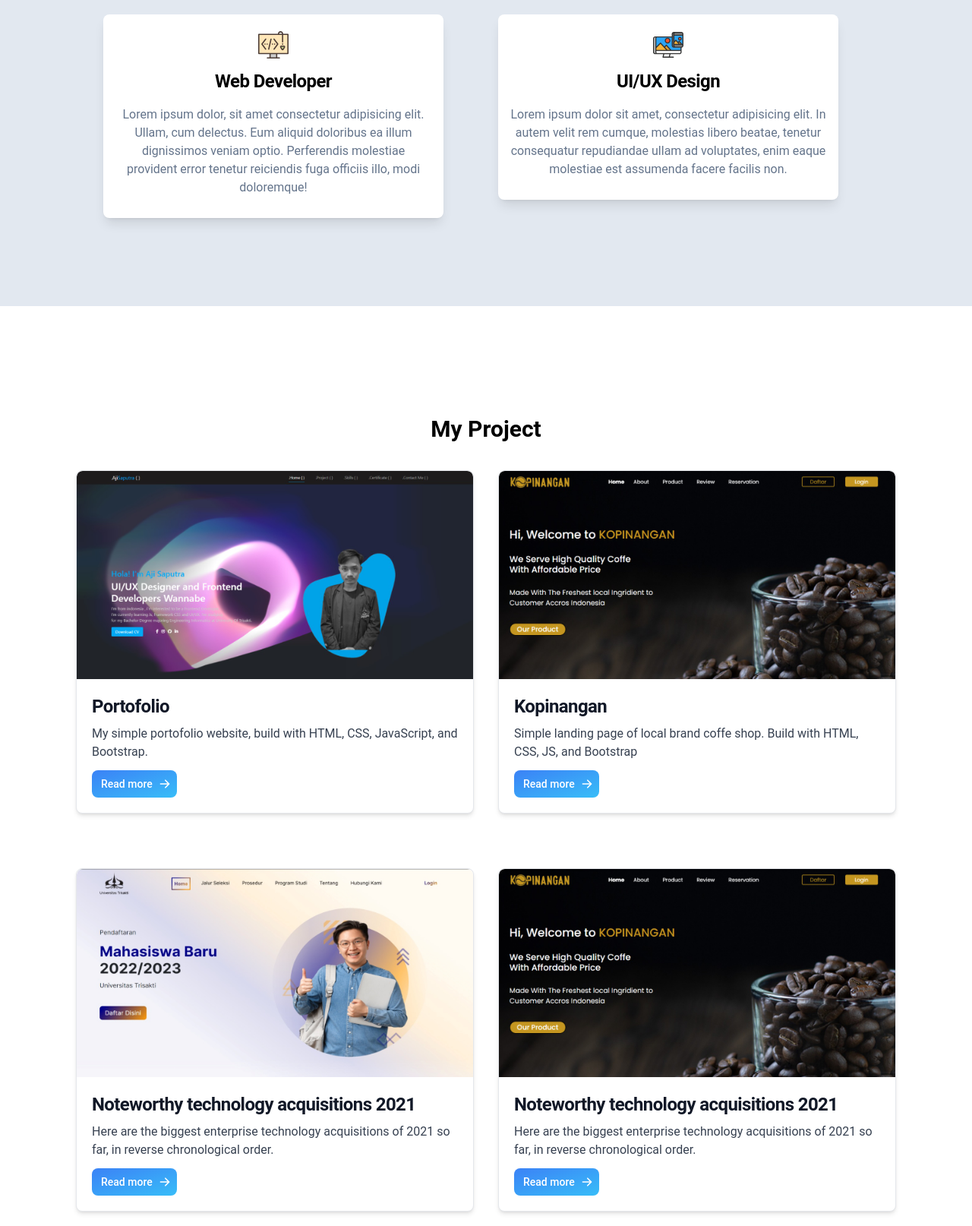
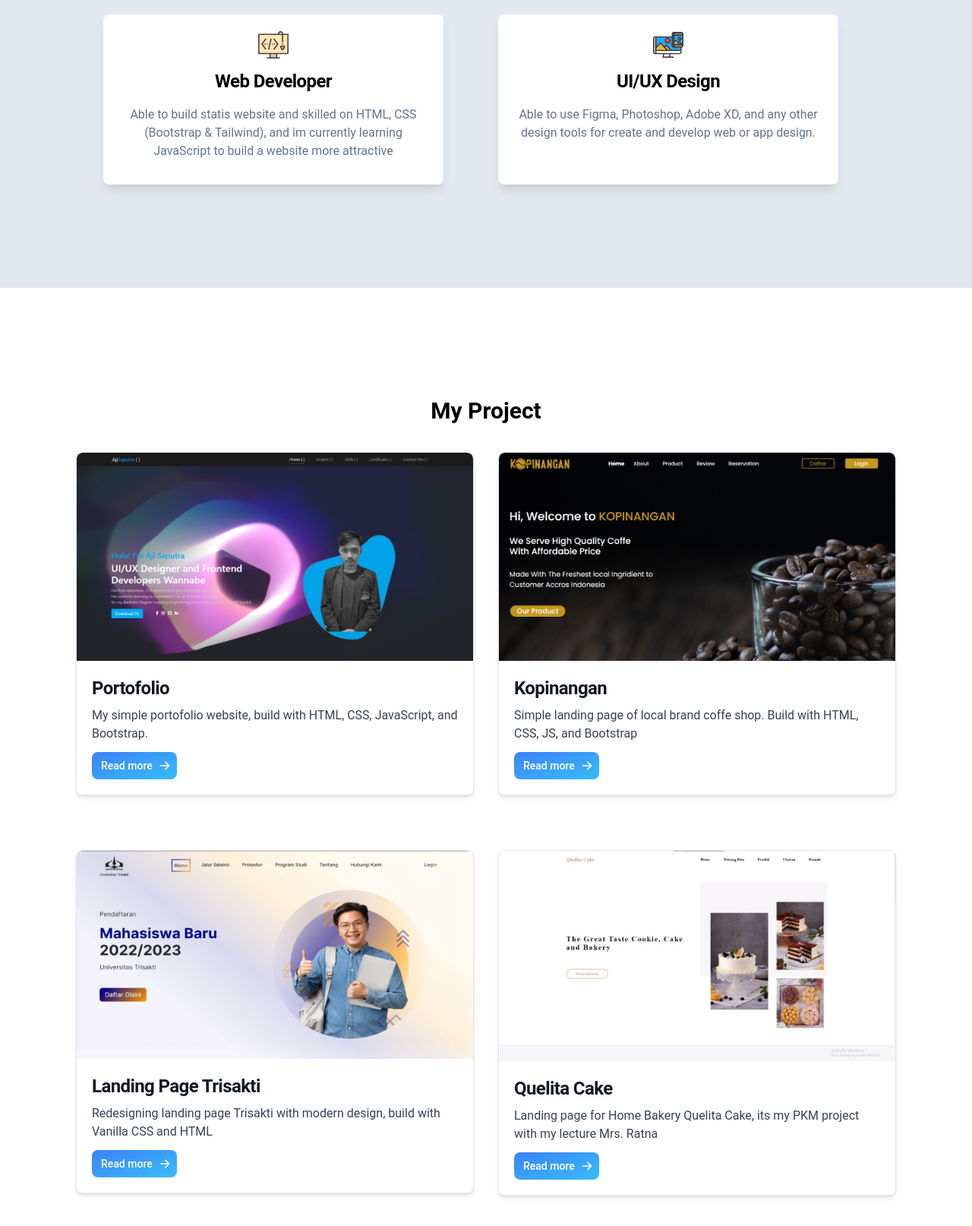
Before and after one commit to CybersFx/My-Portofolio, a website: page index.html in a window 1280 px wide. Shown: the part 854-2468 px from the top of the page at 76% size. Drawn offline with nearby package versions, Linux system fonts and the light colour scheme.

Commit message:
my portofolio

```diff
--- a/index.html
+++ b/index.html
@@ -141,17 +141,17 @@
             </div>
             <div class="flex flex-wrap justify-center w-full xl:mx-auto xl:w-10/12">
                 <div class="mb-5 p-4 md:w-1/2">
-                    <div class="p-4 mb-10 max-w-md item text-center bg-white rounded-lg  shadow-lg relative group hover:bg-gradient-to-bl from-sky-400 to-cyan-300 transition duration-300 ease-in">
+                    <div class="p-4 mb-10 max-w-md h-56 item text-center bg-white rounded-lg  shadow-lg relative group hover:bg-gradient-to-bl from-sky-400 to-cyan-300 transition duration-300 ease-in">
                         <img src="dist/images/webdev.svg" alt="" class="mb-2 w-10 h-10 absolute right-1/2 translate-x-1/2 top-5">
                             <h5 class="mb-4 pt-14 text-2xl font-semibold tracking-tight group-hover:text-white">Web Developer</h5>
-                        <p class="mb-3 font-normal text-slate-500 group-hover:text-slate-100">Lorem ipsum dolor, sit amet consectetur adipisicing elit. Ullam, cum delectus. Eum aliquid doloribus ea illum dignissimos veniam optio. Perferendis molestiae provident error tenetur reiciendis fuga officiis illo, modi doloremque!</p>
+                        <p class="mb-3 font-normal text-slate-500 group-hover:text-slate-100">Able to build statis website and skilled on HTML, CSS (Bootstrap & Tailwind), and im currently learning JavaScript to build a website more attractive</p>
                     </div>
                 </div>
                 <div class="mb-10 p-4 md:w-1/2">
-                    <div class="p-4 mb-10 max-w-md item text-center bg-white rounded-lg  shadow-lg relative group hover:bg-gradient-to-bl from-sky-400 to-cyan-300">
+                    <div class="p-4 mb-10 max-w-md h-56 item text-center bg-white rounded-lg  shadow-lg relative group hover:bg-gradient-to-bl from-sky-400 to-cyan-300">
                         <img src="dist/images/webdesign.svg" alt="" class="mb-2 w-10 h-10 absolute right-1/2 translate-x-1/2 top-5 text-gray-500 dark:text-gray-400">
                             <h5 class="mb-4 pt-14 text-2xl font-semibold tracking-tight group-hover:text-white">UI/UX Design</h5>
-                        <p class="mb-3 font-normal text-slate-500 group-hover:text-slate-100">Lorem ipsum dolor sit amet, consectetur adipisicing elit. In autem velit rem cumque, molestias libero beatae, tenetur consequatur repudiandae ullam ad voluptates, enim eaque molestiae est assumenda facere facilis non.</p>
+                        <p class="mb-3 font-normal text-slate-500 group-hover:text-slate-100">Able to use Figma, Photoshop, Adobe XD, and any other design tools for create and develop web or app design.</p>
                     </div>
                 </div>
             </div>
@@ -212,9 +212,9 @@
 
                         <div class="p-5">
                             <a href="#">
-                                <h5 class="mb-2 text-2xl font-bold tracking-tight text-gray-900 dark:text-white">Noteworthy technology acquisitions 2021</h5>
+                                <h5 class="mb-2 text-2xl font-bold tracking-tight text-gray-900 dark:text-white">Landing Page Trisakti</h5>
                             </a>
-                            <p class="mb-3 font-normal text-gray-700 dark:text-gray-400">Here are the biggest enterprise technology acquisitions of 2021 so far, in reverse chronological order.</p>
+                            <p class="mb-3 font-normal text-gray-700 dark:text-gray-400">Redesigning landing page Trisakti with modern design, build with Vanilla CSS and HTML</p>
                             <a href="#" class="inline-flex items-center py-2 px-3 text-sm font-medium text-center text-white bg-gradient-to-tl from-sky-400 to-blue-500 rounded-lg hover:shadow-lg hover:opacity-80 transition duration-300 ease-in-out">
                                 Read more
                                 <svg aria-hidden="true" class="ml-2 -mr-1 w-4 h-4" fill="currentColor" viewBox="0 0 20 20" xmlns="http://www.w3.org/2000/svg"><path fill-rule="evenodd" d="M10.293 3.293a1 1 0 011.414 0l6 6a1 1 0 010 1.414l-6 6a1 1 0 01-1.414-1.414L14.586 11H3a1 1 0 110-2h11.586l-4.293-4.293a1 1 0 010-1.414z" clip-rule="evenodd"></path></svg>
@@ -225,13 +225,13 @@
                 <div class="mb-12 p-4 md:w-1/2" data-aos="fade-up-left" data-aos-duration="1000">
                     <div class="max-w-full overflow-hidden bg-white rounded-lg border border-gray-200 shadow-md dark:bg-gray-800 dark:border-gray-700">
                         <a href="#">
-                            <img class="rounded-t-lg hover:scale-[1.1] transition duration-300" src="dist/images/kopinangan.jpg" alt="" />
+                            <img class="rounded-t-lg hover:scale-[1.1] transition duration-300" src="dist/images/Quelita.jpg" alt="" />
                         </a>
                         <div class="p-5">
                             <a href="#">
-                                <h5 class="mb-2 text-2xl font-bold tracking-tight text-gray-900 dark:text-white">Noteworthy technology acquisitions 2021</h5>
+                                <h5 class="mb-2 text-2xl font-bold tracking-tight text-gray-900 dark:text-white">Quelita Cake</h5>
                             </a>
-                            <p class="mb-3 font-normal text-gray-700 dark:text-gray-400">Here are the biggest enterprise technology acquisitions of 2021 so far, in reverse chronological order.</p>
+                            <p class="mb-3 font-normal text-gray-700 dark:text-gray-400">Landing page for Home Bakery Quelita Cake, its my PKM project with my lecture Mrs. Ratna</p>
                             <a href="#" class="inline-flex items-center py-2 px-3 text-sm font-medium text-center text-white bg-gradient-to-tl from-sky-400 to-blue-500 rounded-lg hover:shadow-lg hover:opacity-80 transition duration-300 ease-in-out">
                                 Read more
                                 <svg aria-hidden="true" class="ml-2 -mr-1 w-4 h-4" fill="currentColor" viewBox="0 0 20 20" xmlns="http://www.w3.org/2000/svg"><path fill-rule="evenodd" d="M10.293 3.293a1 1 0 011.414 0l6 6a1 1 0 010 1.414l-6 6a1 1 0 01-1.414-1.414L14.586 11H3a1 1 0 110-2h11.586l-4.293-4.293a1 1 0 010-1.414z" clip-rule="evenodd"></path></svg>
@@ -313,7 +313,7 @@
                     <label for="message" class="text-lg font-semibold text-primary">Your message</label>
                     <textarea id="message" rows="4" class="bg-slate-200 border border-gray-300 text-sm rounded-lg focus:ring-primary focus:ring-1 focus:border-primary focus:outline-none block w-full p-3" placeholder=""></textarea>
                 </div>
-                <div class="w-full px-4">
+                <div class="w-full px-4 text-center">
                     <button class="w-full text-lg font-semibold text-white bg-gradient-to-tl from-sky-400 to-blue-500 rounded-full hover:shadow-lg  py-3 shadow-lg  hover:opacity-80 transition duration-300 ease-in-out">Send</button>
                 </div>
             </div>
```
Also changed, not shown: dist/images/Quelita.jpg (added), dist/output.css, view.jpg (added).
